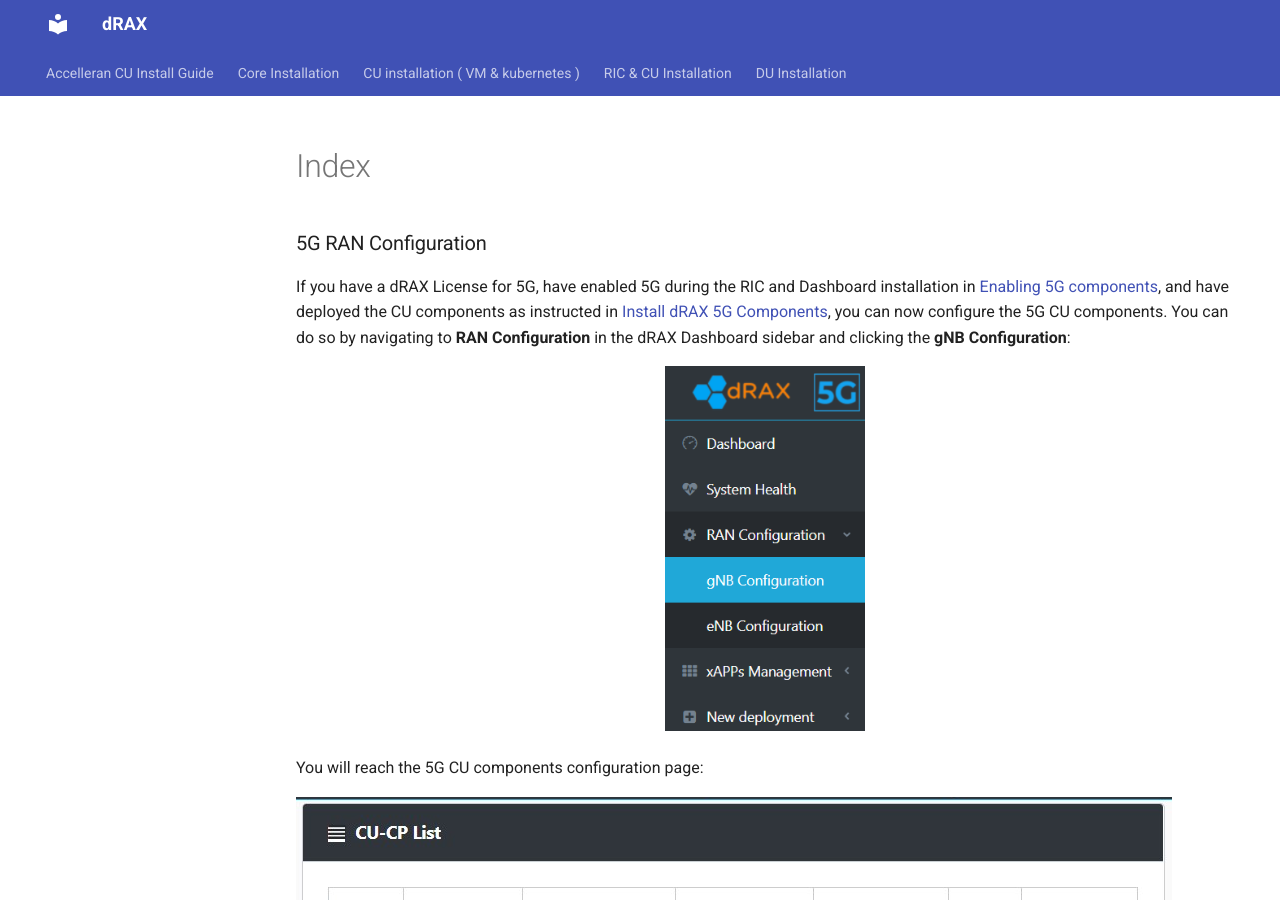
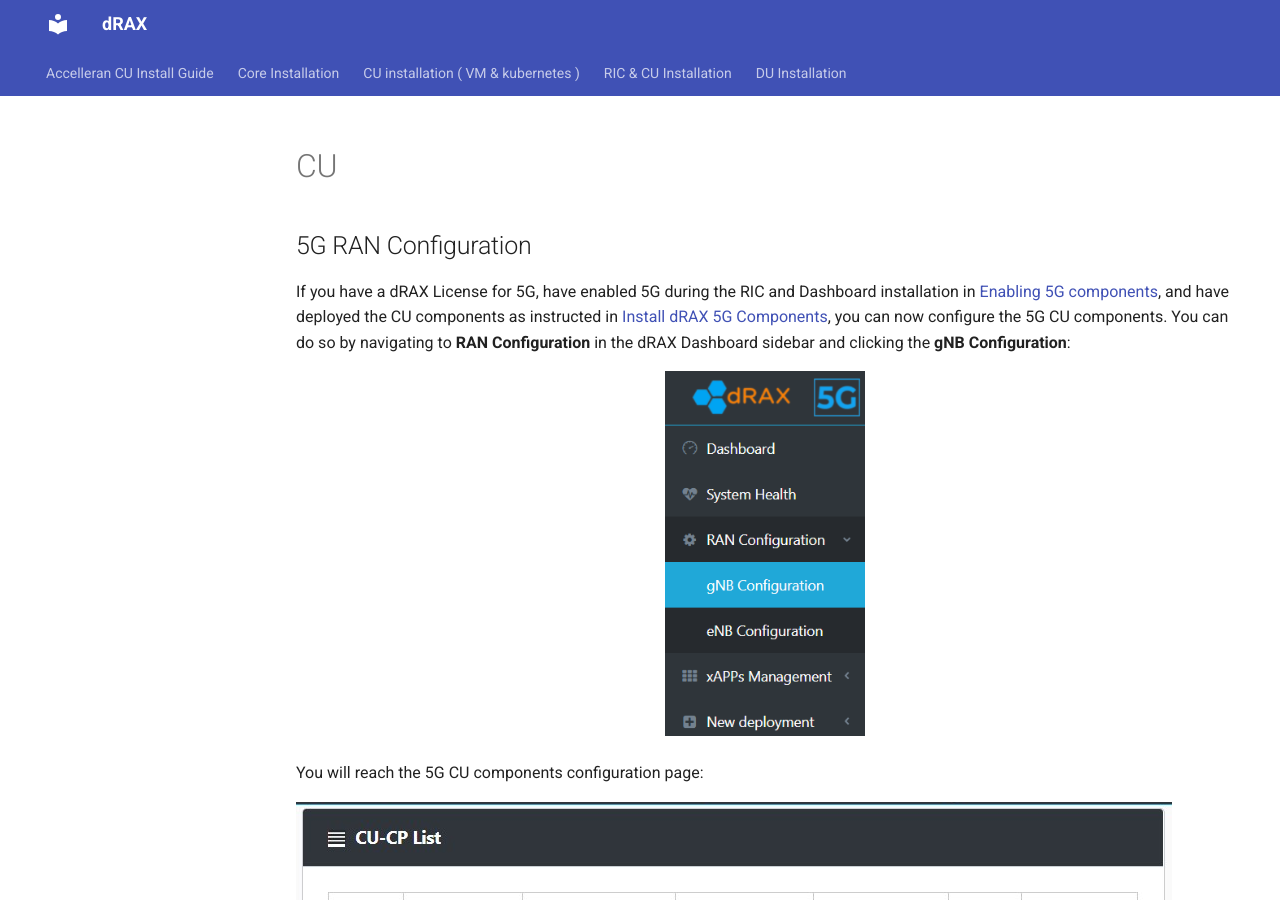
Before and after one commit to accelleran/drax-docs, an MkDocs documentation site: the page built from docs/op-guide/cu-configuration/index.md, in a window 1280 px wide and 900 px high. Built offline with MkDocs 1.6.1 and Material for MkDocs 9.7.7, drawn with Linux system fonts in a browser that asks for light colours; the version menu is left out.

Commit message:
Update index.md
index fix

```diff
--- a/docs/op-guide/cu-configuration/index.md
+++ b/docs/op-guide/cu-configuration/index.md
@@ -1,4 +1,6 @@
-### 5G RAN Configuration
+# CU
+
+## 5G RAN Configuration
 
 If you have a dRAX License for 5G, have enabled 5G during the RIC and Dashboard installation in [Enabling 5G components](#enabling-5g-components), and have deployed the CU components as instructed in [Install dRAX 5G Components](#install-drax-5g-components), you can now configure the 5G CU components.
 You can do so by navigating to **RAN Configuration** in the dRAX Dashboard sidebar and clicking the **gNB Configuration**:
@@ -17,7 +19,7 @@ You can click the icon under the Edit column of each CU component to edit its co
 When you deploy the 5G CU component and click this button for the first time, you will be asked to set the initial configuration.
 Later on, you can click this button to edit the configuration.
 
-#### 5G CU-CP configuration
+### 5G CU-CP configuration
 
 The 5G CU-CP components have a number of parameters that you can set as can be seen below:
 
@@ -30,7 +32,7 @@ Click the **Submit** button to send the configuration.
 
 ![5G CU-CP Configuration parameters](../../drax-install/images/dashboard-cu-cp-config.png)
 
-#### 5G CU-UP configuration
+### 5G CU-UP configuration
 
 The 5G CU-UP has a number of configuration parameters as seen below:
 
```
